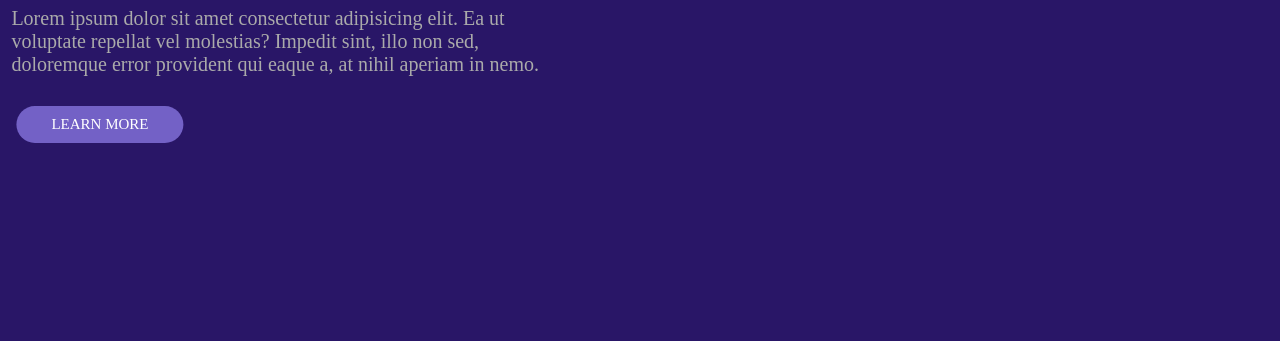
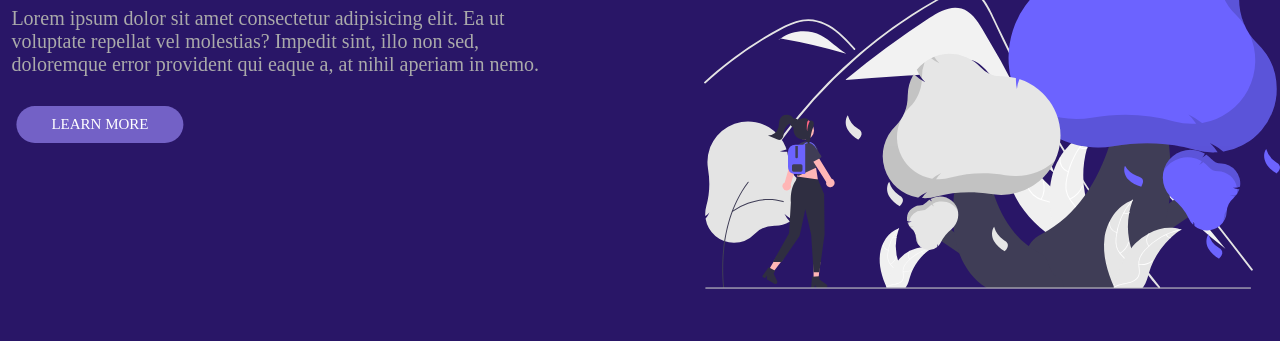
Before and after one commit to ChapST1/landig00, a plain HTML site: page index.html in a window 1280 px wide. Shown: the part 363-704 px from the top of the page. Drawn offline with Linux system fonts and the light colour scheme; the site is published under a folder, as on GitHub Pages, so addresses that start at the root find nothing; a web font is replaced by a local one.

Commit message:
Update index.html

```diff
--- a/index.html
+++ b/index.html
@@ -31,7 +31,7 @@
                 </ul>
             </nav>
         </header>
-       <img src="/assets/bg.svg" alt="" class="ilustracion">
+       <img src="assets/bg.svg" alt="" class="ilustracion">
 
        <article class="descripcion">
            <h2 class="descripcion__title">
```
